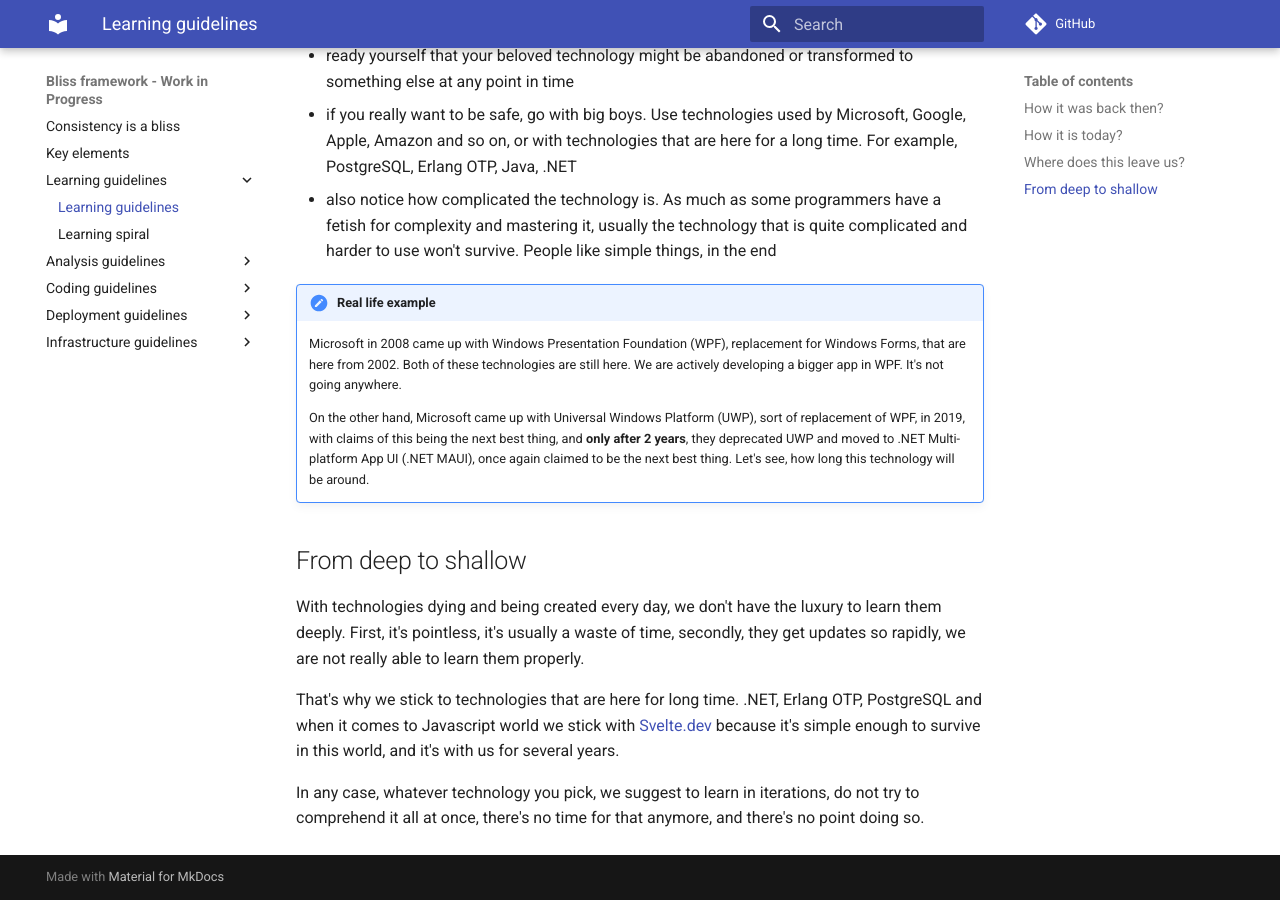
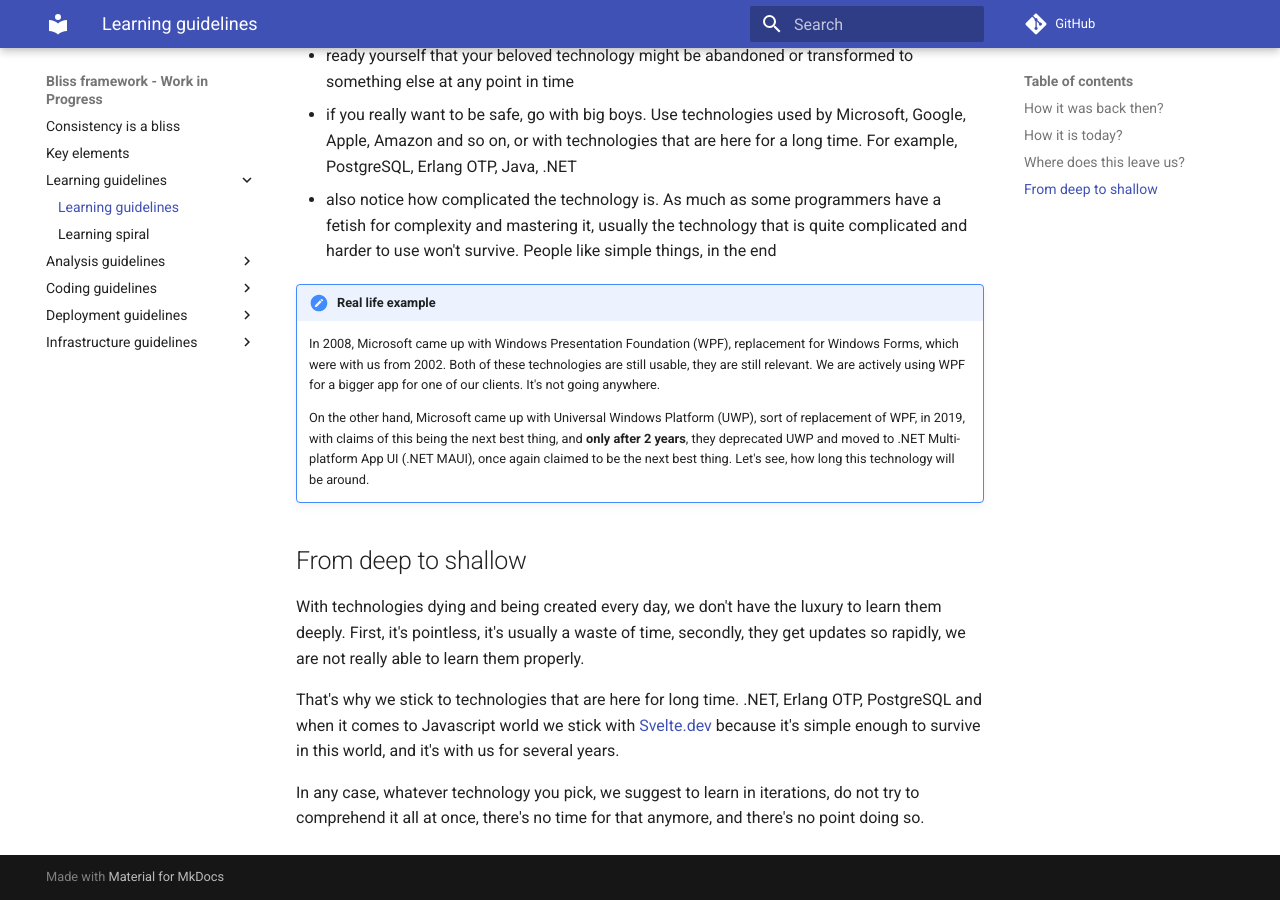
Before and after one commit to bliss-framework/web, an MkDocs documentation site: the page built from docs/learning-guidelines/index.md, in a window 1280 px wide and 900 px high, scrolled down 1906 px. Built offline with MkDocs 1.6.1 and Material for MkDocs 9.7.7, drawn with Linux system fonts in a browser that asks for light colours; comment, search, counter and statistics services are not loaded.

Commit message:
Update index.md

```diff
--- a/docs/learning-guidelines/index.md
+++ b/docs/learning-guidelines/index.md
@@ -50,9 +50,9 @@ So how to live and learn in this new world of non-lasting technologies and frame
 
 !!! note "Real life example"
 
-    Microsoft in 2008 came up with Windows Presentation Foundation  (WPF), replacement for Windows Forms, that are here from 2002. Both  of these technologies are still here. We are actively developing a   bigger app in WPF. It's not going anywhere.
+    In 2008, Microsoft came up with Windows Presentation Foundation (WPF), replacement for Windows Forms, which were with us from 2002. Both of these technologies are still usable, they are still relevant. We are actively using WPF for a bigger app for one of our clients. It's not going anywhere.
 
-    On the other hand, Microsoft came up with Universal Windows     Platform (UWP), sort of replacement of WPF, in 2019, with claims of this being the next best thing, and __only after 2 years__, they deprecated UWP and moved to .NET Multi-platform App UI (.NET MAUI), once again claimed to be the next best thing. Let's see, how long this technology will be around.
+    On the other hand, Microsoft came up with Universal Windows Platform (UWP), sort of replacement of WPF, in 2019, with claims of this being the next best thing, and __only after 2 years__, they deprecated UWP and moved to .NET Multi-platform App UI (.NET MAUI), once again claimed to be the next best thing. Let's see, how long this technology will be around.
 
 
 ## From deep to shallow
```
